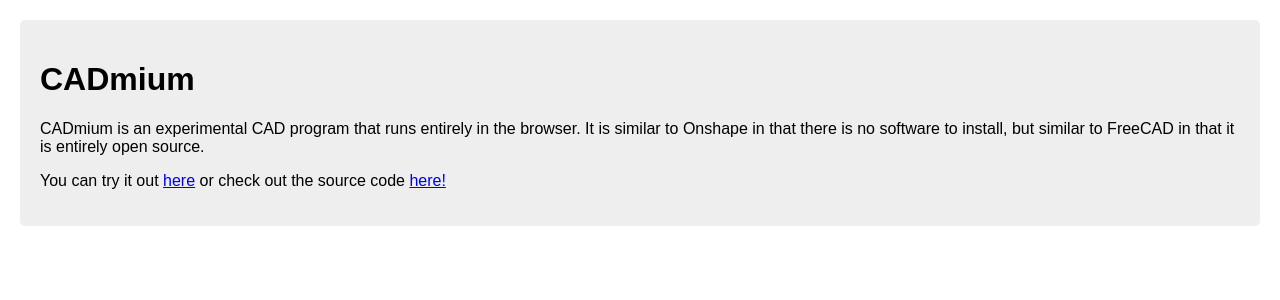
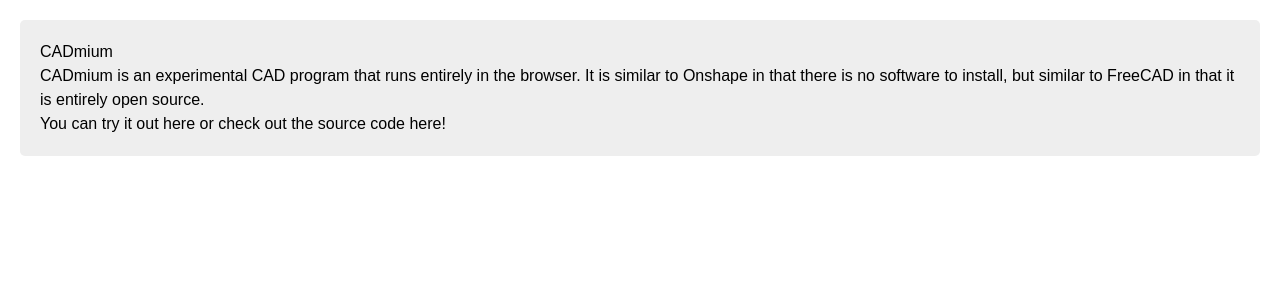
Before and after one commit to CADmium-Co/CADmium, a SvelteKit app: page / in a window 1280 px wide. Shown: the top 300 px of the page. Built offline with nearby package versions, Linux system fonts and the light colour scheme.

Commit message:
Tailwind classes working!

```diff
--- a/package.json
+++ b/package.json
@@ -17,12 +17,16 @@
 		"@playwright/test": "^1.28.1",
 		"@sveltejs/adapter-auto": "^2.0.0",
 		"@sveltejs/kit": "^1.20.4",
+		"autoprefixer": "^10.4.14",
 		"eslint": "^8.28.0",
 		"eslint-config-prettier": "^8.5.0",
 		"eslint-plugin-svelte": "^2.30.0",
+		"postcss": "^8.4.24",
+		"postcss-load-config": "^4.0.1",
 		"prettier": "^2.8.0",
 		"prettier-plugin-svelte": "^2.10.1",
 		"svelte": "^4.0.5",
+		"tailwindcss": "^3.3.2",
 		"vite": "^4.4.2",
 		"vitest": "^0.32.2"
 	},
--- /dev/null
+++ b/postcss.config.cjs
@@ -0,0 +1,13 @@
+const tailwindcss = require('tailwindcss');
+const autoprefixer = require('autoprefixer');
+
+const config = {
+	plugins: [
+		//Some plugins, like tailwindcss/nesting, need to run before Tailwind,
+		tailwindcss(),
+		//But others, like autoprefixer, need to run after,
+		autoprefixer
+	]
+};
+
+module.exports = config;
--- a/src/app.css
+++ /dev/null
@@ -1,3 +0,0 @@
-body {
-    font-family: 'Manrope Variable', sans-serif;
-}
--- a/src/app.html
+++ b/src/app.html
@@ -8,7 +8,7 @@
 	%sveltekit.head%
 </head>
 
-<body data-sveltekit-preload-data="hover" style="margin:0px;">
+<body data-sveltekit-preload-data="hover">
 	<div style="display: contents">%sveltekit.body%</div>
 </body>
 
--- /dev/null
+++ b/src/app.postcss
@@ -0,0 +1,9 @@
+/* Write your global styles here, in PostCSS syntax */
+@tailwind base;
+@tailwind components;
+@tailwind utilities;
+
+
+body {
+	font-family: 'Manrope Variable', sans-serif;
+}
--- a/src/routes/+layout.svelte
+++ b/src/routes/+layout.svelte
@@ -1,6 +1,6 @@
 <script>
 	import '@fontsource-variable/manrope';
-	import '../app.css';
+	import '../app.postcss';
 	import '../colors.css';
 </script>
 
--- /dev/null
+++ b/src/routes/tailwind/+page.svelte
@@ -0,0 +1,2 @@
+<h1>Hello world</h1>
+<h1 class="text-3xl font-bold underline">Hello world!</h1>
--- a/svelte.config.js
+++ b/svelte.config.js
@@ -1,3 +1,4 @@
+import { vitePreprocess } from '@sveltejs/kit/vite';
 import adapter from '@sveltejs/adapter-auto';
 
 /** @type {import('@sveltejs/kit').Config} */
@@ -7,7 +8,9 @@
 		// If your environment is not supported or you settled on a specific environment, switch out the adapter.
 		// See https://kit.svelte.dev/docs/adapters for more information about adapters.
 		adapter: adapter()
-	}
+	},
+
+	preprocess: [vitePreprocess({})]
 };
 
 export default config;
--- /dev/null
+++ b/tailwind.config.cjs
@@ -0,0 +1,12 @@
+/** @type {import('tailwindcss').Config}*/
+const config = {
+	content: ['./src/**/*.{html,js,svelte,ts}'],
+
+	theme: {
+		extend: {}
+	},
+
+	plugins: []
+};
+
+module.exports = config;
```
Also changed, not shown: 1 other file (tests, documents, lock files or other folders).
